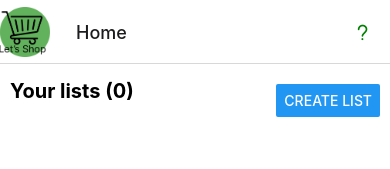
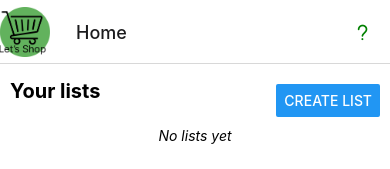
Before and after one commit to andreas91f/LetsShop, a React Native app: screen /Home in a window 390 px wide. Shown: the top 169 px of the page. Built offline with nearby package versions, Linux system fonts and the light colour scheme.

Commit message:
Finishing touches

```diff
--- a/screens/Home.jsx
+++ b/screens/Home.jsx
@@ -134,7 +134,7 @@ export const Home = ({ navigation }) => {
                 addListHandler={addListHandler}
             />
             <View style={styles.titleContainer}>
-                <Text style={{ fontSize: 20, fontWeight: "bold" }}>{`Your lists (${lists.length})`}</Text>
+                <Text style={{ fontSize: 20, fontWeight: "bold" }}>{`Your lists ${lists.length ? `(${lists.length})` : ""} `}</Text>
                 <View style={styles.createButtonContainer}>
                     <Button
                         title="Create list"
@@ -142,9 +142,9 @@ export const Home = ({ navigation }) => {
                     />
                 </View>
             </View>
+            {lists.length ?
                 <ScrollView style={{ backgroundColor: "white", width: "100%", flex: 1 }}>
-
-                {lists?.map((listObj, idx) =>
+                    {lists.map((listObj, idx) =>
                         <List
                             key={`list_${idx}`}
                             list={listObj}
@@ -155,7 +155,9 @@ export const Home = ({ navigation }) => {
                             updateCompleteStatusOfList={updateCompleteStatusOfList}
                         />)
                     }
-            </ScrollView>
+                </ScrollView> :
+                <Text style={{ fontStyle: "italic", alignSelf: "center", flex: 1 }}>No lists yet</Text>}
+
 
         </View>
     );
```
Lines whose indentation alone changed are shown as unchanged.
